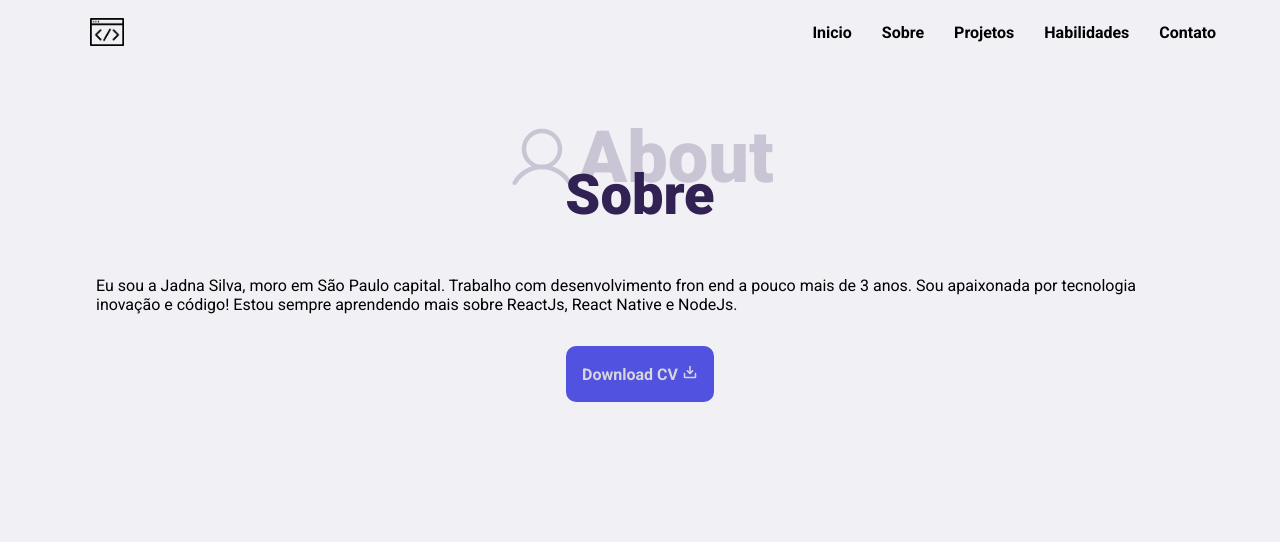
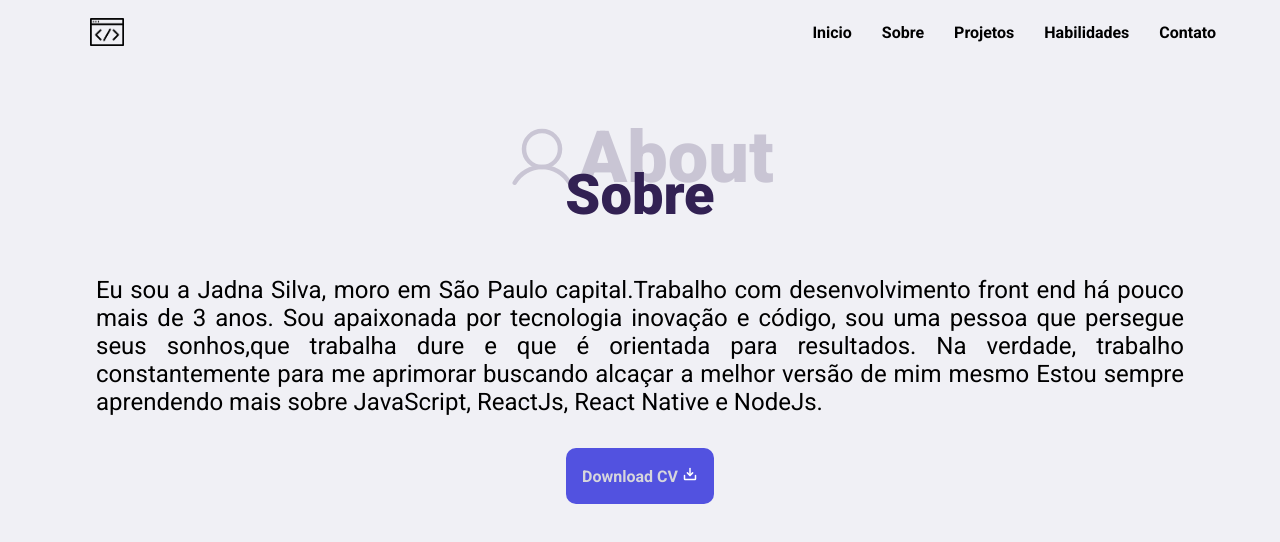
Before and after one commit to JadnaSantos/portfolio, a React (Vite) app: page /about in a window 1280 px wide. Shown: the top 542 px of the page. Built offline with nearby package versions, Linux system fonts and the light colour scheme.

Commit message:
refactor/alteracao na descricao e remocao da estilizacao desnecessaria

```diff
--- a/src/pages/About/index.tsx
+++ b/src/pages/About/index.tsx
@@ -14,18 +14,18 @@ export function About() {
       </Style.Title>
 
       <S.Content>
-        <div className="aboutDescription">
-          <span>
-            Eu sou a Jadna Silva, moro em São Paulo capital.
-            Trabalho com desenvolvimento fron end a pouco mais de 3 anos.
-            Sou apaixonada por tecnologia inovação e código!
-            Estou sempre aprendendo mais sobre ReactJs, React Native e NodeJs.
-          </span>
-        </div>
+        <span>
+          Eu sou a Jadna Silva, moro em São Paulo capital.Trabalho com desenvolvimento front end há pouco mais de 3 anos.
+          Sou apaixonada por tecnologia inovação e código, sou uma pessoa que persegue seus sonhos,que trabalha dure e
+          que é orientada para resultados.
+          Na verdade, trabalho constantemente para me aprimorar buscando alcaçar a melhor versão de mim mesmo
+          Estou sempre aprendendo mais sobre JavaScript, ReactJs, React Native e NodeJs.
+        </span>
       </S.Content>
+
       <a href="/pdf/Jadna-Silva.pdf" download>
         <Button>
-          <b>Download CV</b> <DownloadSimple weight="bold" />
+          <b>Download CV</b> <DownloadSimple weight="bold" color='#ffff' />
         </Button>
       </a>
     </Style.Container >
--- a/src/pages/About/styled.ts
+++ b/src/pages/About/styled.ts
@@ -4,14 +4,12 @@ export const Content = styled.div`
   display: flex;
   justify-content: center;
   align-items: center;
+  padding: 1rem 2rem;
 
-  .aboutDescription {
-    display: flex;
-    justify-content: center;
-    padding: 1rem 2rem;
 
-    span {
-      color: ${({ theme }) => theme.colors.black};
-    }
+  span {
+    text-align: justify;
+    font-size: 1.5rem;
+    color: ${({ theme }) => theme.colors.black};
   }
 `;
```
